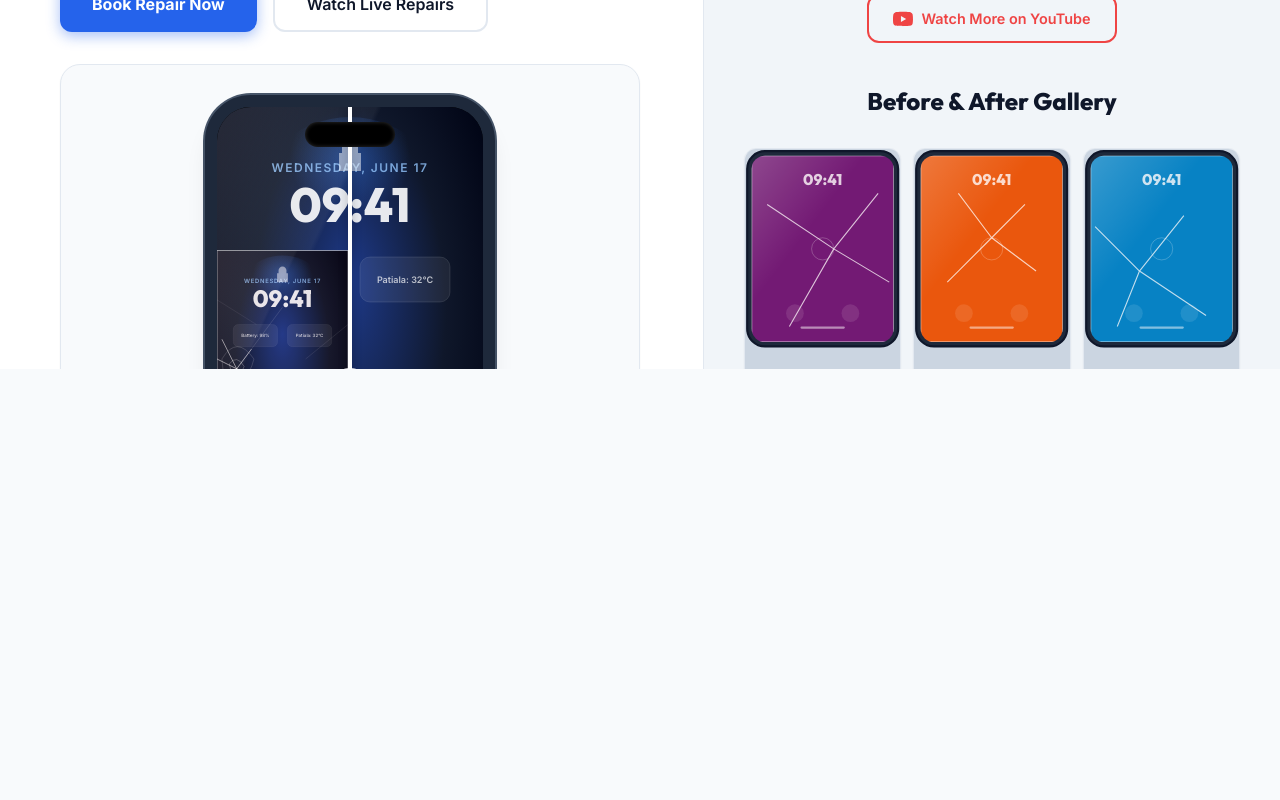
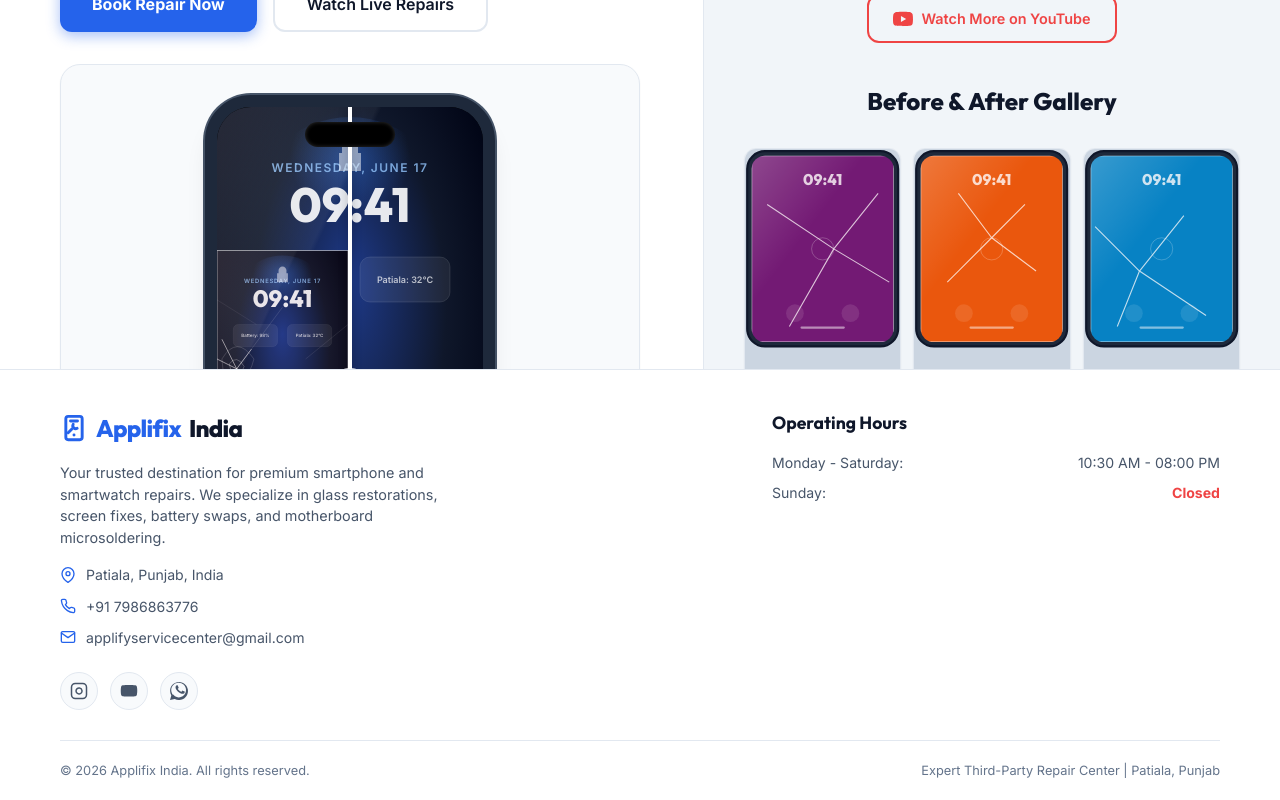
Before and after one commit to sanchitpatel/applifix2, a React (Vite) app: page / in a window 1280 px wide. Shown: the part 431-1231 px from the top of the page. Before the commit the page ends 800 px from the top, so only its background shows below. Built offline with nearby package versions, Linux system fonts and the light colour scheme.

Commit message:
changed footer position from mid to bottom

```diff
--- a/src/App.jsx
+++ b/src/App.jsx
@@ -16,15 +16,13 @@ export default function App() {
 
   return (
     <div className="app-container">
-      {/* Left Column: Branding, Hero copy, Slider, Services, Footer */}
+      {/* Left Column: Branding, Hero copy, Slider, Services */}
       <main className="left-column">
         <Header onOpenBooking={openBooking} />
 
         <Hero onOpenBooking={openBooking} />
 
         <FeaturedServices onOpenBooking={openBooking} />
-
-        <Footer />
       </main>
 
       {/* Right Column: Video action, Before/After grid, reviews and warranty badges */}
@@ -36,6 +34,9 @@ export default function App() {
         <TrustReviews />
       </aside>
 
+      {/* Footer: Spans full width at the bottom of the page */}
+      <Footer />
+
       {/* Booking Modal (Shared glassmorphism popup) */}
       <BookingModal isOpen={isBookingOpen} onClose={closeBooking} />
     </div>
--- a/src/index.css
+++ b/src/index.css
@@ -774,9 +774,10 @@ a {
 
 /* 10. Footer Component */
 .site-footer {
-  margin-top: auto;
+  grid-column: 1 / -1;
   border-top: 1px solid var(--border);
-  padding-top: 40px;
+  padding: 40px 60px 20px 60px;
+  background-color: var(--bg-card);
   display: flex;
   flex-direction: column;
   gap: 30px;
@@ -1106,6 +1107,10 @@ a {
     overflow-y: visible;
     padding: 30px;
   }
+
+  .site-footer {
+    padding: 30px 30px 20px 30px;
+  }
 }
 
 @media (max-width: 640px) {
@@ -1186,4 +1191,8 @@ a {
   .modal-content {
     padding: 24px 16px;
   }
+
+  .site-footer {
+    padding: 30px 16px 20px 16px;
+  }
 }
```
Also changed, not shown: vite.config.js (+5 -5 lines).
